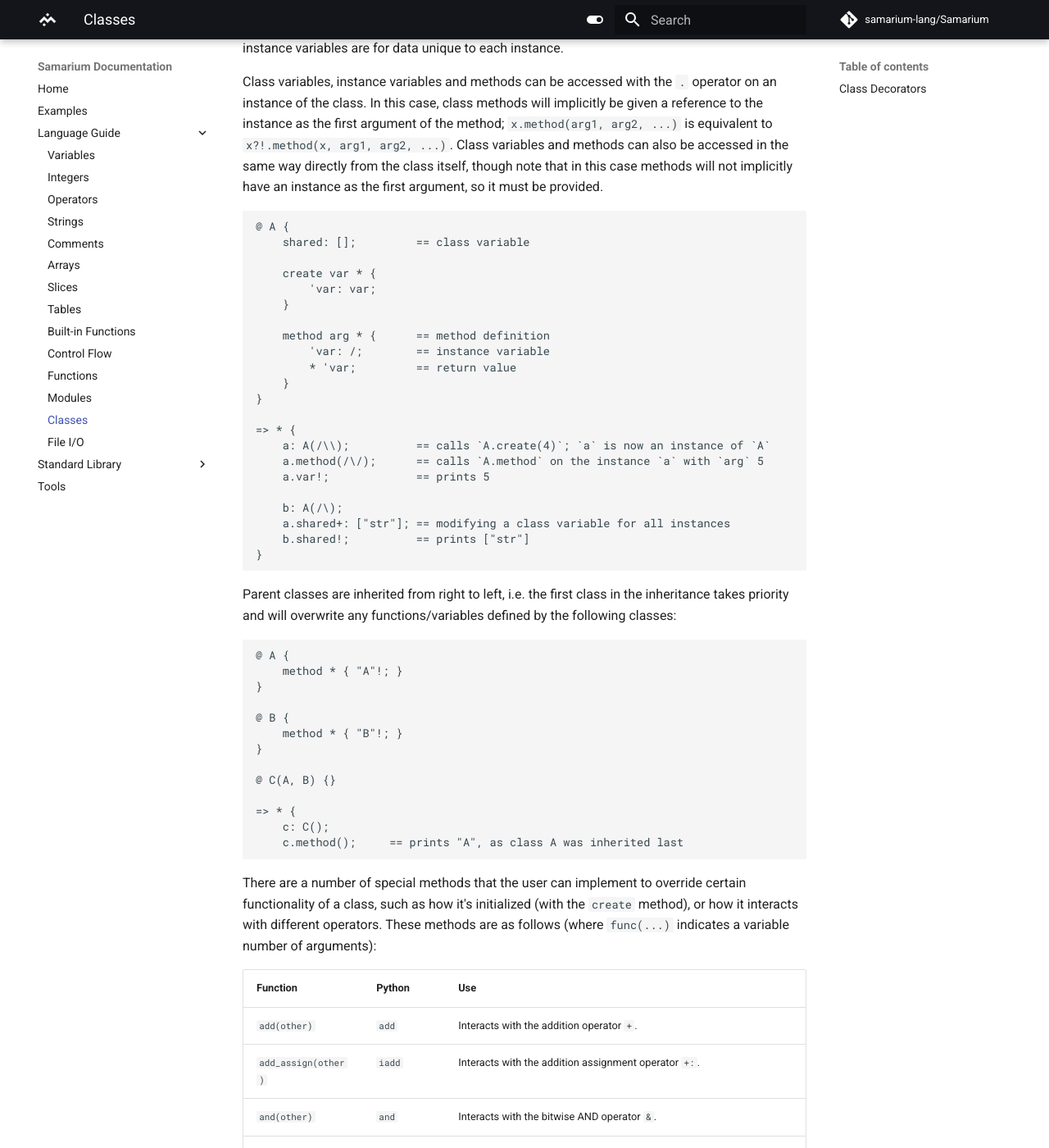
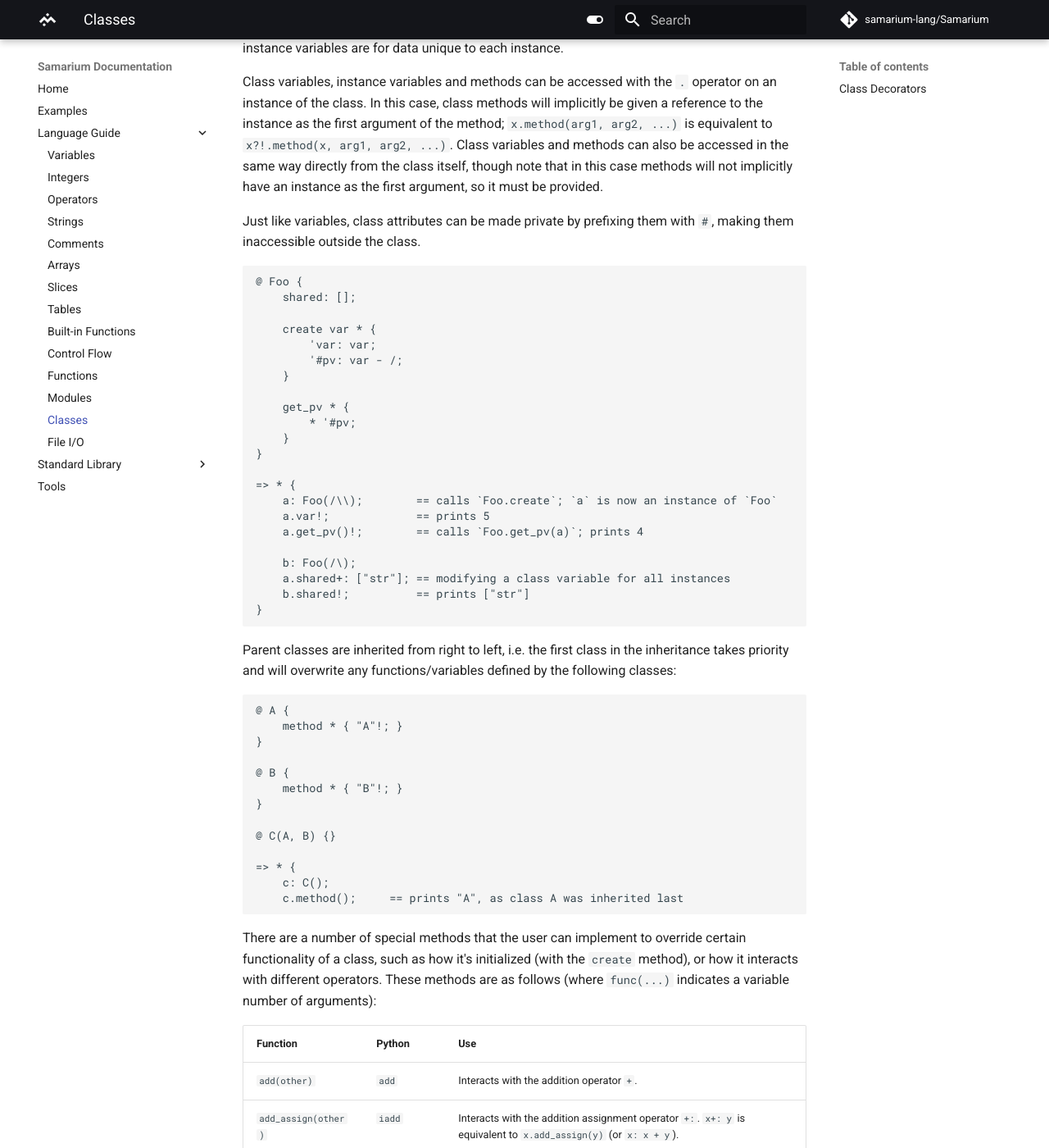
Before and after one commit to samarium-lang/Samarium, an MkDocs documentation site: the page built from docs/classes.md, in a window 1280 px wide and 1400 px high, scrolled down 278 px. Shown: the whole window at 82% size. Built offline with MkDocs 1.6.1 and Material for MkDocs 9.7.7, drawn with Linux system fonts in a browser that asks for light colours; comment, search, counter and statistics services are not loaded; some of the changed text lies outside the part shown.

Commit message:
(docs) Added private variables

````diff
--- a/docs/classes.md
+++ b/docs/classes.md
@@ -11,26 +11,28 @@ Class variables, instance variables and methods can be accessed with the `.` ope
 In this case, class methods will implicitly be given a reference to the instance as the first argument of the method; `x.method(arg1, arg2, ...)` is equivalent to `x?!.method(x, arg1, arg2, ...)`.
 Class variables and methods can also be accessed in the same way directly from the class itself, though note that in this case methods will not implicitly have an instance as the first argument, so it must be provided.
 
+Just like variables, class attributes can be made private by prefixing them with `#`, making them inaccessible outside the class.
+
 ```sm
-@ A {
-    shared: [];         == class variable
+@ Foo {
+    shared: [];
 
     create var * {
         'var: var;
+        '#pv: var - /;
     }
 
-    method arg * {      == method definition
-        'var: /;        == instance variable
-        * 'var;         == return value
+    get_pv * {
+        * '#pv;
     }
 }
 
 => * {
-    a: A(/\\);          == calls `A.create(4)`; `a` is now an instance of `A`
-    a.method(/\/);      == calls `A.method` on the instance `a` with `arg` 5
+    a: Foo(/\\);        == calls `Foo.create`; `a` is now an instance of `Foo`
     a.var!;             == prints 5
+    a.get_pv()!;        == calls `Foo.get_pv(a)`; prints 4
 
-    b: A(/\);
+    b: Foo(/\);
     a.shared+: ["str"]; == modifying a class variable for all instances
     b.shared!;          == prints ["str"]
 }
@@ -61,7 +63,7 @@ These methods are as follows (where `func(...)` indicates a variable number of a
 Function                       | Python       | Use
 ---                            | ---          | ---
 `add(other)`                   | `add`        | Interacts with the addition operator `+`.
-`add_assign(other)`            | `iadd`       | Interacts with the addition assignment operator `+:`.
+`add_assign(other)`            | `iadd`       | Interacts with the addition assignment operator `+:`. `x+: y` is equivalent to `x.add_assign(y)` (or `x: x + y`).
 `and(other)`                   | `and`        | Interacts with the bitwise AND operator `&`.
 `and_assign(other)`            | `iand`       | Interacts with the bitwise AND assignment operator `&:`.
 `call(...)`                    | `call`       | Called when an instance itself is "called" as a function; `x(...)` roughly translates to `x?!.call(x, ...)`.
````
Also changed, not shown: other parts of docs/classes.md (+1 -1 lines), docs/variables.md (+9 -0 lines).
